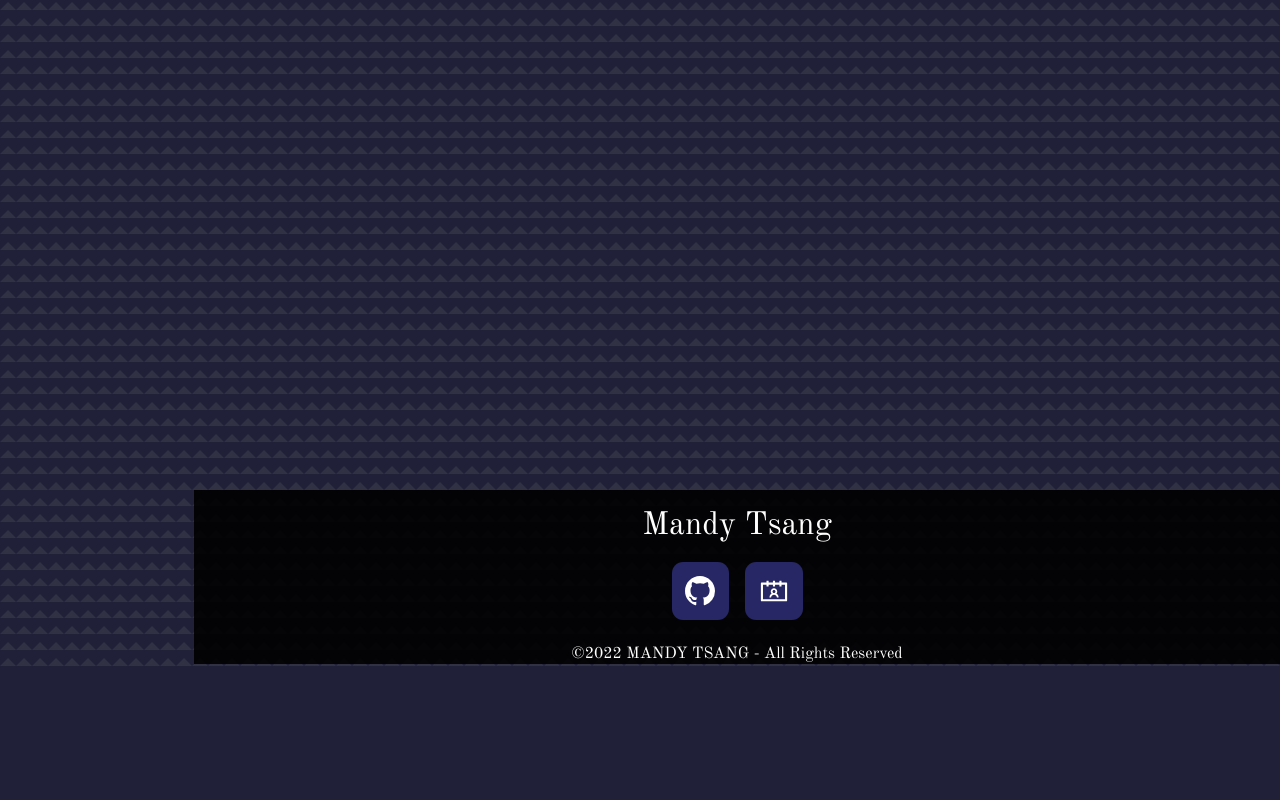
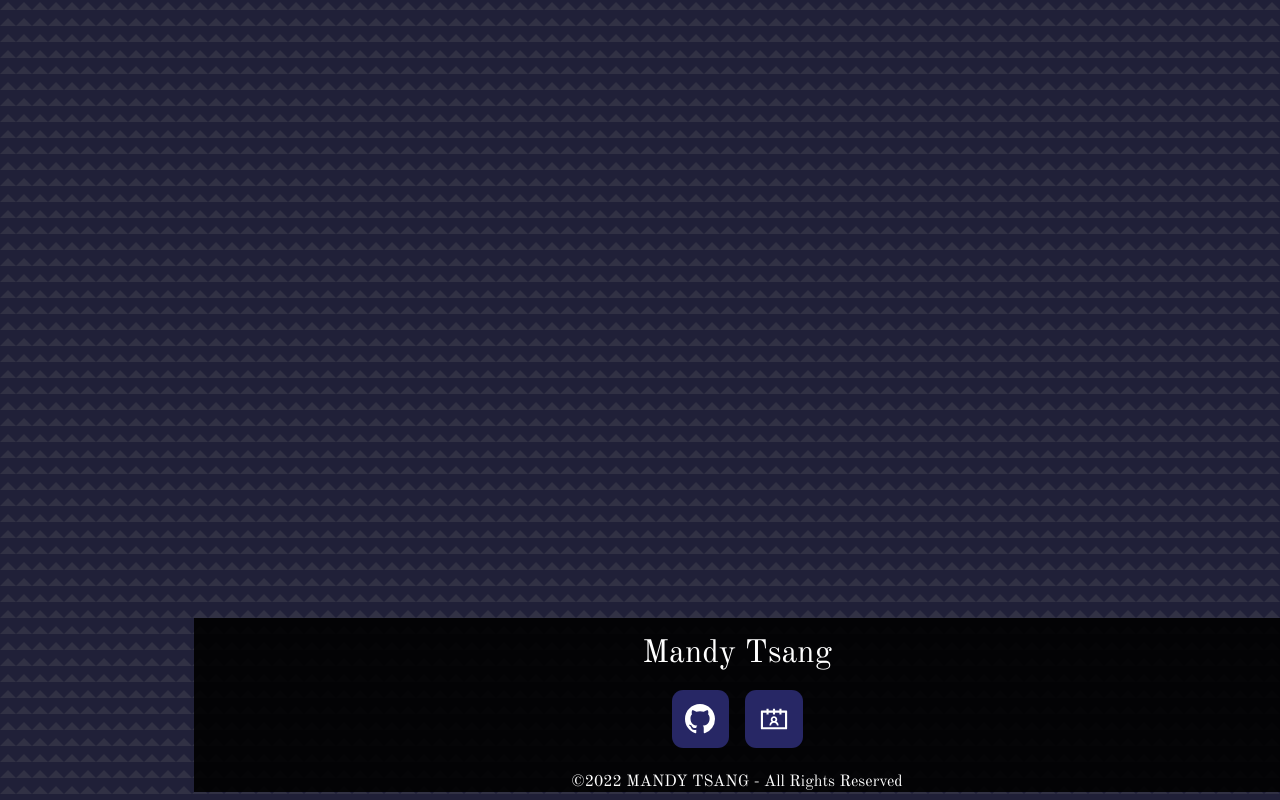
Before and after one commit to MANDYTSANG007/MT-portfolio, a React (Create React App) app: page /Contact in a window 1280 px wide. Shown: the part 790-1590 px from the top of the page. Before the commit the page ends 1462 px from the top, so only its background shows below. Built offline with nearby package versions, Linux system fonts and the light colour scheme; a web font is replaced by a local one.

Commit message:
delete unnecessary styling

```diff
--- a/src/components/footer/footer.css
+++ b/src/components/footer/footer.css
@@ -1,40 +1,17 @@
 footer {
-    /* position: relative;
-    text-align: center;
-    font-size: 1rem;
-    flex-shrink: 0; */
-    /* flex-shrink: 0; */
     width: 100%;
     height: 50px;
     margin: auto;
-    /* flex-grow: 1; */
-    /* margin-top: auto; */
 }
 
 .footer {
-    /* flex-shrink: 0; */
+    margin-top: 110%;
+}
 
-    margin-top: 100%;
-    /* padding: 1px; */
-}
-/* .footer { */
-    /* flex-grow: 1; */
-    /* flex-shrink: 0; */
-    /* position: absolute; */
-    /* margin-bottom: 0; */
-    /* margin-top: 100%; */
-    /* margin-top: auto; */
-/* } */
 
 .footer__main {
-    /* flex-shrink: 0; */
     text-align: center;
-    /* width: 100%; */
-    /* position: relative; */
-    /* bottom: 0px; */
-    /* margin-top: 30%; */
     background: rgba(0, 0, 0, 0.9);
-
 }
 
 .footer__logo {
--- a/src/components/portfolio/portfolio3.css
+++ b/src/components/portfolio/portfolio3.css
@@ -23,6 +23,7 @@
 .project__container {
     display: inline-block;
     margin-top: 5rem;
+    margin-bottom: 10px;
 }
 
 .project__description {
```
Also changed, not shown: src/index.css (+0 -12 lines).
